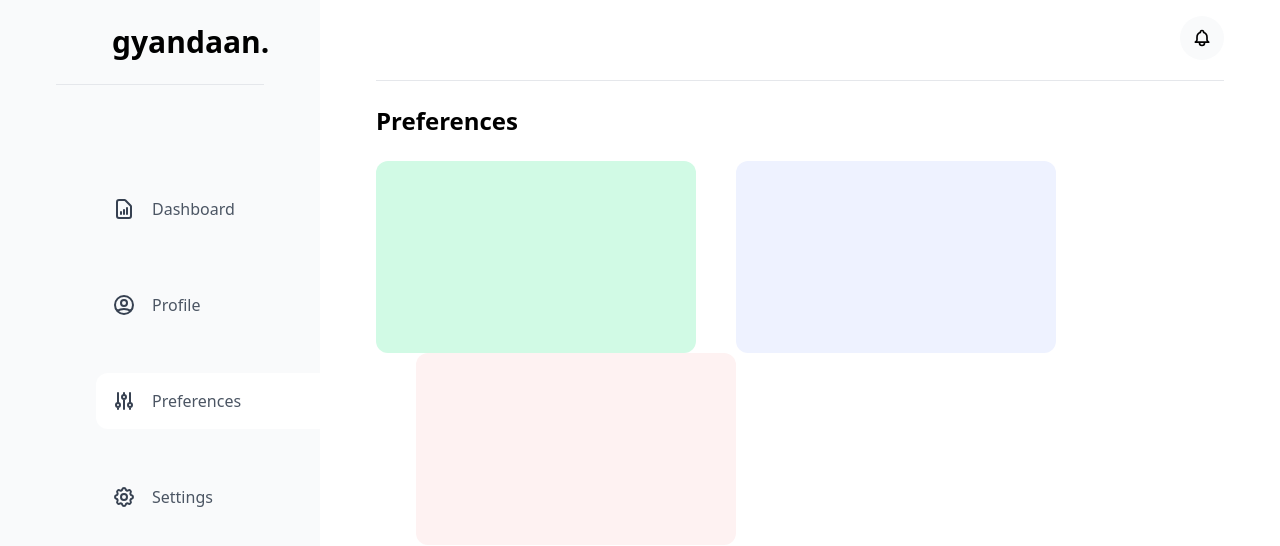
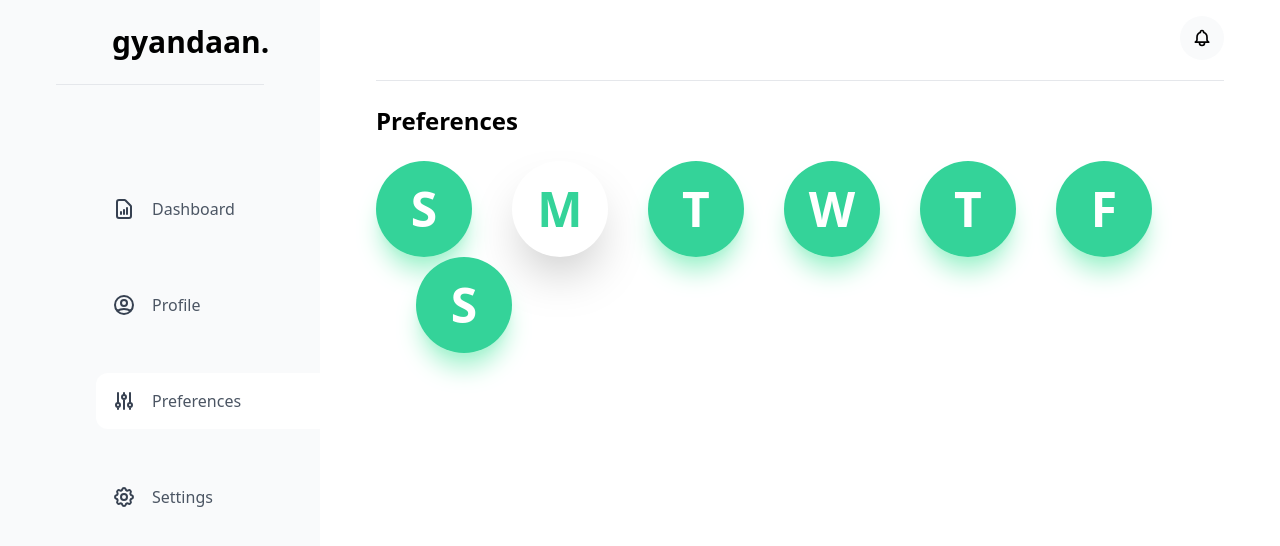
Before and after one commit to PHOENIXGEEKS/gyandaan, a Next.js app: page /dashboard in a window 1280 px wide. Both pictures are taken after a click on the button "Preferences". Shown: the top 546 px of the page. Built offline with nearby package versions, Linux system fonts and the light colour scheme.

Commit message:
Update preferences

```diff
--- a/components/Dashboard/Preferences.js
+++ b/components/Dashboard/Preferences.js
@@ -2,9 +2,13 @@
     return (
       <div className="">
         <div className="flex flex-wrap space-x-10">
-          <div className="h-48 w-80 bg-emerald-100 rounded-xl"> </div>
-          <div className="h-48 w-80 bg-indigo-50 rounded-xl"> </div>
-          <div className="h-48 w-80 bg-red-50 rounded-xl"> </div>
+          <button className="h-24 w-24 shadow-xl shadow-emerald-200 bg-emerald-400 rounded-full text-white text-5xl font-bold"> S </button>
+          <button className="h-24 w-24 shadow-2xl rounded-full text-emerald-400 text-5xl font-bold"> M </button>
+          <button className="h-24 w-24 shadow-xl shadow-emerald-200 bg-emerald-400 rounded-full text-white text-5xl font-bold"> T </button>
+          <button className="h-24 w-24 shadow-xl shadow-emerald-200 bg-emerald-400 rounded-full text-white text-5xl font-bold"> W </button>
+          <button className="h-24 w-24 shadow-xl shadow-emerald-200 bg-emerald-400 rounded-full text-white text-5xl font-bold"> T </button>
+          <button className="h-24 w-24 shadow-xl shadow-emerald-200 bg-emerald-400 rounded-full text-white text-5xl font-bold"> F </button>
+          <button className="h-24 w-24 shadow-xl shadow-emerald-200 bg-emerald-400 rounded-full text-white text-5xl font-bold"> S </button>
         </div>
       </div>
     );
```
